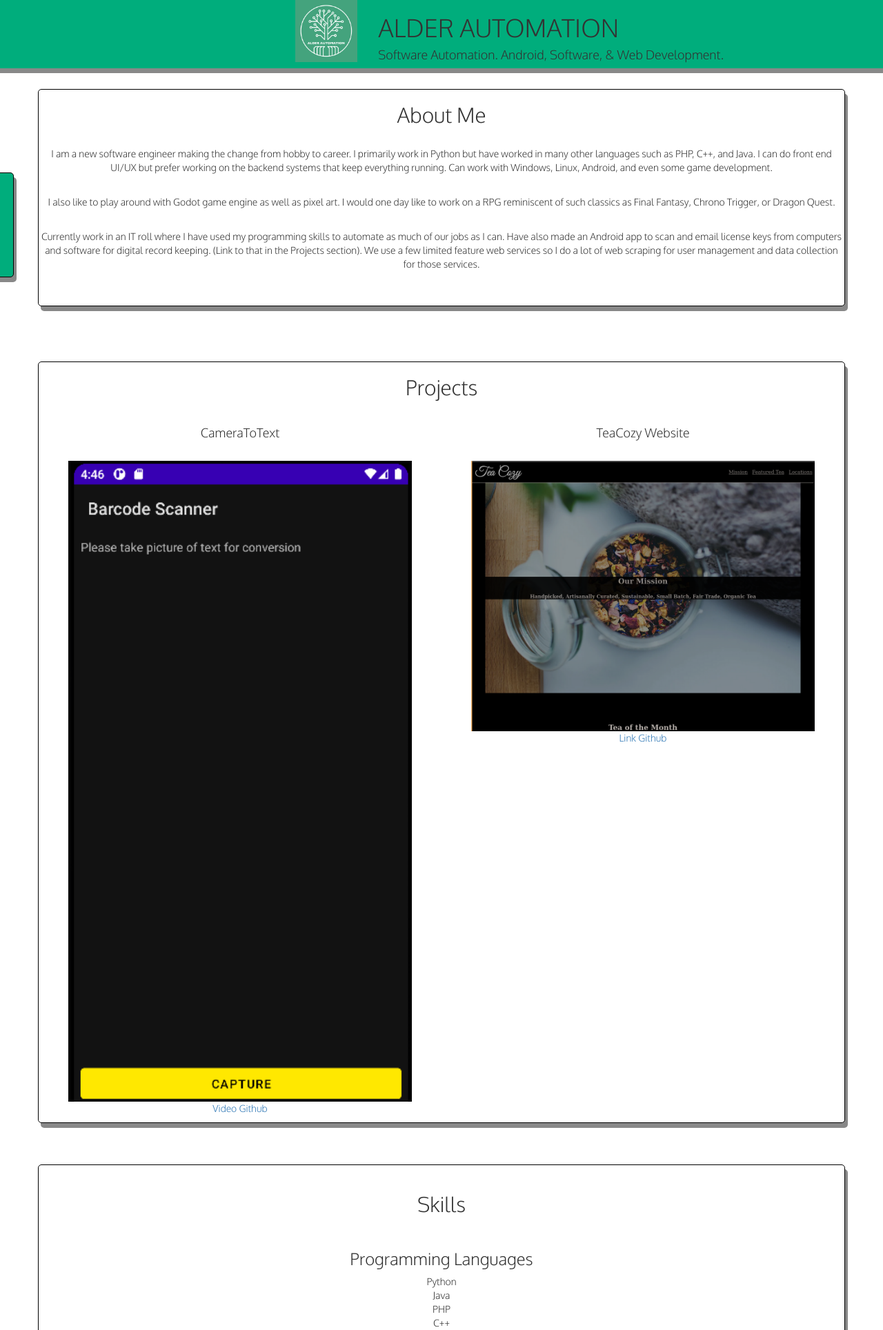
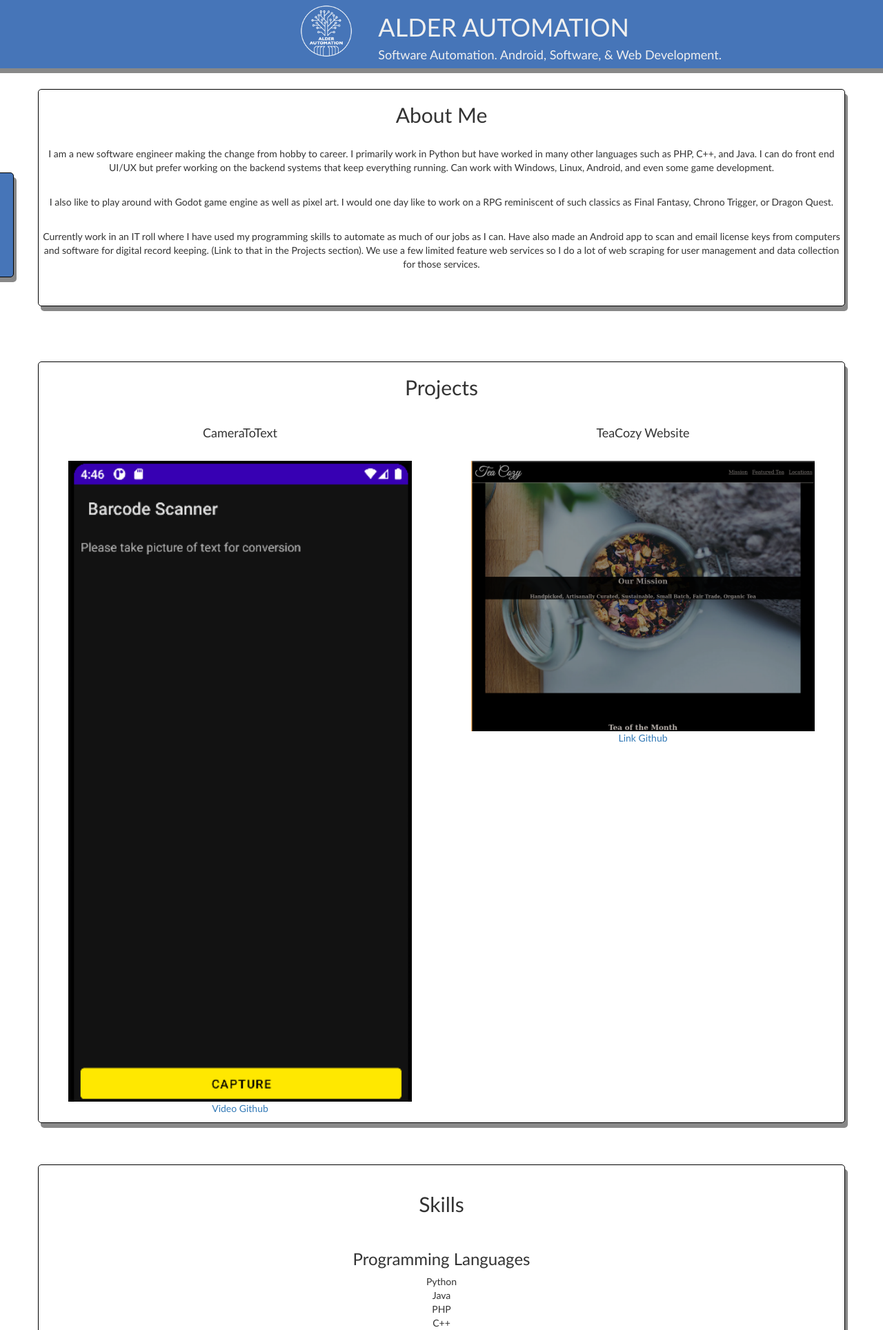
Before and after one commit to AlderAutomation/alderautomation.ca, a Flask app: page / in a window 1280 px wide. Shown: the top 1928 px of the page at 69% size. Run offline with Flask 2, Linux system fonts and the light colour scheme; parts of the project's set-up code (start-up, migrations or seed data) failed here and were passed over; some libraries are stand-ins or nearby versions.

Commit message:
Rebrand and fix goto link on lets-chat

```diff
--- a/static/css/main.css
+++ b/static/css/main.css
@@ -2,9 +2,9 @@
     /* border: 1px solid red; */
     padding: 0px;
     margin: 0px;
-    font-family: 'Oxygen', sans-serif;
+    font-family: 'Gill', 'Gill Sans', 'Gill Sans MT', Calibri, 'Trebuchet MS', sans-serif;
     --main-colour: rgb(240, 240, 240);
-    --accent-calour: #00AD7C;
+    --accent-calour: #4675B8;
     list-style: none;
 }
 
@@ -13,6 +13,10 @@ header {
     box-shadow: 0px 0px 0px 7px #888888;
     margin-bottom: 10px;
     max-height: 105px;
+}
+
+.title {
+    color: var(--main-colour);
 }
 
 .logo {
@@ -44,7 +48,7 @@ header {
 
 .sidebar a {
     text-decoration: none;
-    color: black;
+    color: var(--main-colour);
 }
 
 .sidebar:hover {
--- a/templates/index.html
+++ b/templates/index.html
@@ -5,7 +5,7 @@
         <meta http-equiv="X-UA-Compatible" content="IE=edge">
         <meta name="viewport" content="width=device-width, initial-scale=1.0">
         <link rel ="stylesheet" href="{{ url_for('static', filename='css/main.css' )}}">
-        <link rel="shortcut icon" href="../static/pics/AlderLogoBW.png" type="image/x-icon">
+        <link rel="shortcut icon" href="../static/pics/favicon.png" type="image/x-icon">
         <script src="https://kit.fontawesome.com/bd96cffda5.js" crossorigin="anonymous"></script>
         <link rel="preconnect" href="https://fonts.googleapis.com">
         <link rel="preconnect" href="https://fonts.gstatic.com" crossorigin>
@@ -17,7 +17,7 @@
     <header class="container-fluid">
         <div class="row">
             <div class="logo col-sm-2 col-md-3 col-lg-5 ">
-                <img src="../static/pics/AlderLogo.png" alt="AlderAutomation Logo" width="90px">
+                <img src="../static/pics/headericon.png" alt="AlderAutomation Logo" width="90px">
             </div>
             <div class="title col-sm-6 col-md-6 col-lg-6">
                 <h1>ALDER AUTOMATION</h1>
@@ -34,13 +34,13 @@
             <li><a href="#aboutme">About Me</a></li>
             <li><a href="#projects">Projects</a></li>
             <li><a href="#skills">Skills</a></li>
-            <li><a href="#contact">Let's Chat</a></li>
+            <li><a href="#lets-chat">Let's Chat</a></li>
         </ul>
     </div>
 
     <main>
         <div class="container">
-            <div class="about row ">
+            <div class="about row">
                 <h2>About Me</h2><br>
 
                 <p> I am a new software engineer making the change from hobby to career. I primarily work in Python but have worked in many other languages such as PHP, C++, and Java. I can do front end UI/UX but prefer working on the backend systems that keep everything running. Can work with Windows, Linux, Android, and even some game development.
@@ -136,6 +136,7 @@
             <div class="row lets-chat">
                 <h2>Let's Chat</h2>
                 <br>
+                <a class="Gotolink" name="lets-chat"></a><br>
                 <form class="form col-sm-12" method="POST" action="/">
                     <label for="name">Your Name: </label>
                     <input type="text" id="name" name="name"><br>
```
Also changed, not shown: static/pics/AlderLogo.png (deleted), static/pics/AlderLogoBW.png (deleted), static/pics/favicon.png (added), static/pics/headericon.png (added).
